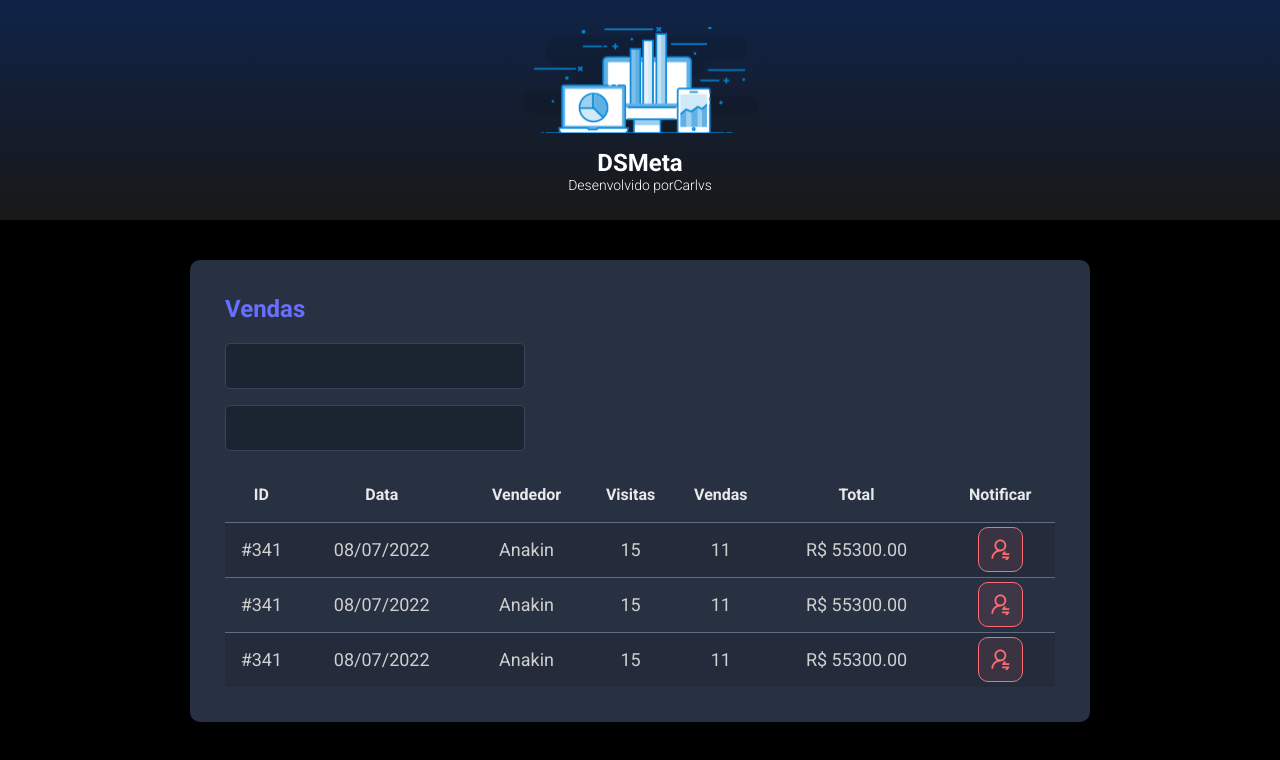
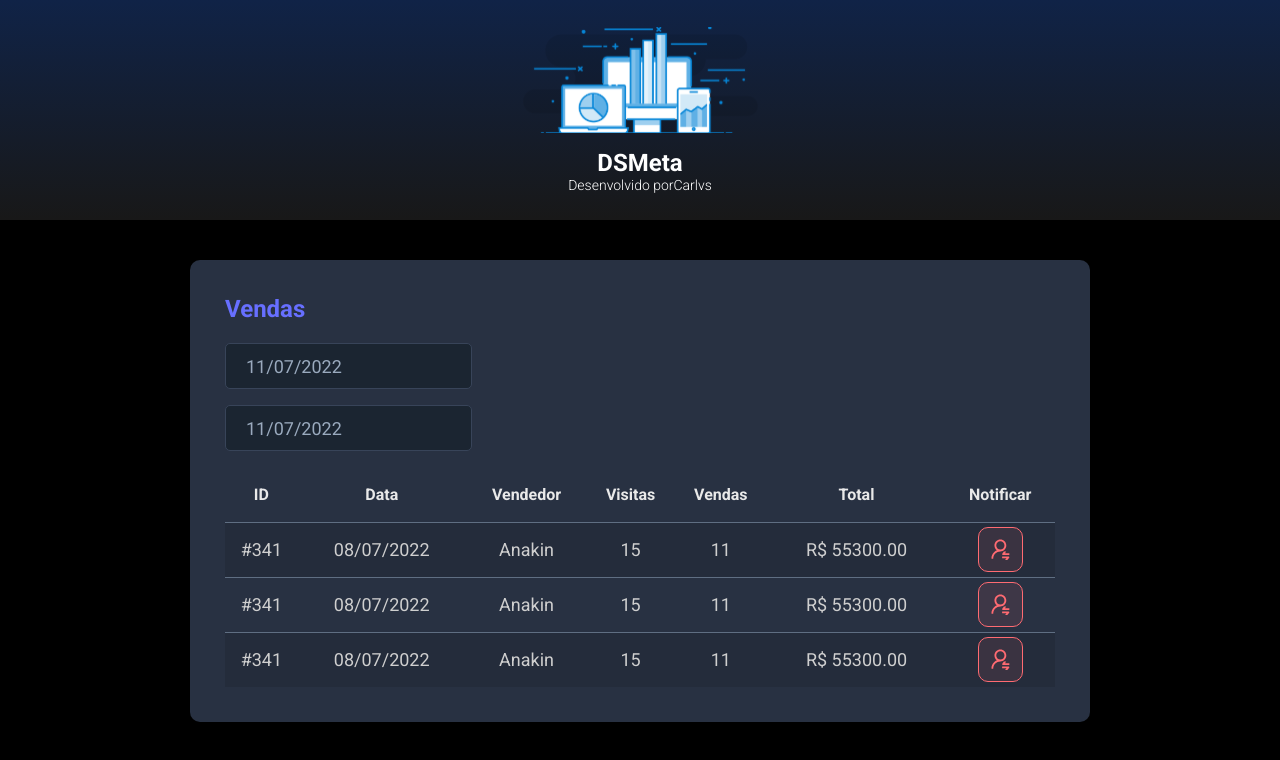
Before and after one commit to Carlvshns/dsmeta, a React (Vite) app in the folder frontend/: page / in a window 1280 px wide. Shown: the top 760 px of the page. Built offline with nearby package versions, Linux system fonts and the light colour scheme.

Commit message:
Datepicker

```diff
--- a/frontend/package.json
+++ b/frontend/package.json
@@ -8,7 +8,9 @@
     "preview": "vite preview"
   },
   "dependencies": {
+    "@types/react-datepicker": "4.4.2",
     "react": "^18.0.0",
+    "react-datepicker": "4.8.0",
     "react-dom": "^18.0.0"
   },
   "devDependencies": {
--- a/frontend/src/components/SalesCard/index.tsx
+++ b/frontend/src/components/SalesCard/index.tsx
@@ -1,5 +1,7 @@
+import DatePicker from "react-datepicker";
+import "react-datepicker/dist/react-datepicker.css";
 import NotificationButton from '../NotificationButton';
-import './styles.css'
+import './styles.css';
 
 function SalesCard(){
     return (
@@ -7,10 +9,18 @@
         <h2 className="dsmeta-sales-title">Vendas</h2>
         <div>
           <div className="dsmeta-form-control-container">
-            <input className="dsmeta-form-control" type="text" />
+          <DatePicker
+            selected={new Date()}
+            onChange={(date: Date) => {}}
+            className="dsmeta-form-control"
+            dateFormat="dd/MM/yyyy" />
           </div>
           <div className="dsmeta-form-control-container">
-            <input className="dsmeta-form-control" type="text" />
+          <DatePicker
+            selected={new Date()}
+            onChange={(date: Date) => {}}
+            className="dsmeta-form-control"
+            dateFormat="dd/MM/yyyy" />
           </div>
         </div>
 
```
Also changed, not shown: 1 other file (tests, documents, lock files or other folders).
